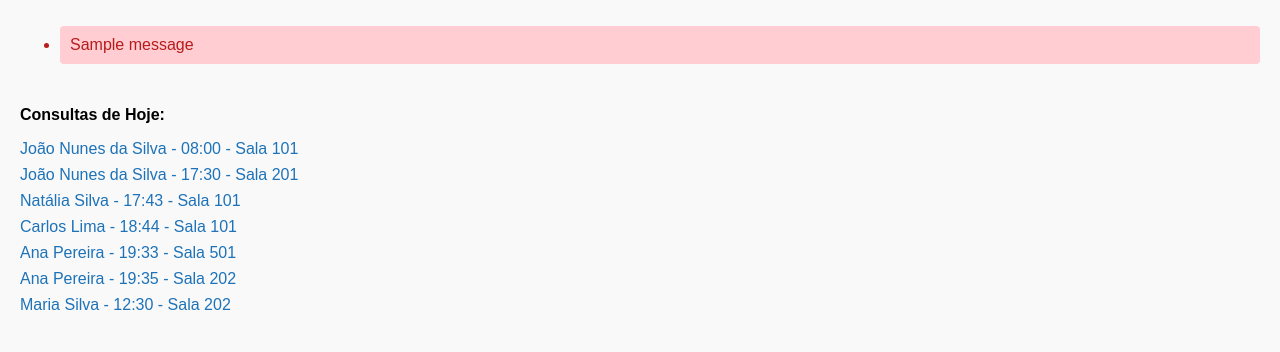
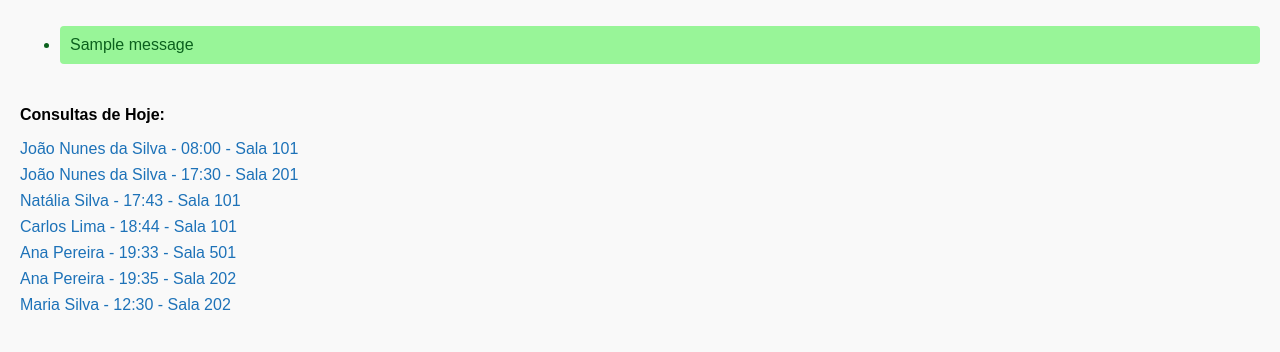
Before and after one commit to Matheus3575/clinica-medica, a Django app: template core/templates/realizar_consulta.html in a window 1280 px wide. Shown: the part 60-412 px from the top of the page. Run offline with Django 5.2, Linux system fonts and the light colour scheme; the template is opened without the code that fills it: values that come from a table or form of the project are taken from there, others are empty; data comes from the database, SQL or seed files in the repository; one stand-in notice (Sample message) is shown.

Commit message:
fix: algumas corecoes

```diff
--- a/Sql/operacoes_especiais.sql
+++ b/Sql/operacoes_especiais.sql
@@ -55,7 +55,7 @@ FOR EACH ROW
 BEGIN
     UPDATE Medicamento
     SET estoque = estoque - NEW.quantidade
-    WHERE id_medicamento = NEW.id_medicamento;
+    WHERE id_medicamento = NEW.id_medicamento
     AND estoque >= NEW.quantidade;  -- Impede estoque negativo
 END;
 
--- a/core/static/css/realizar_consulta.css
+++ b/core/static/css/realizar_consulta.css
@@ -101,6 +101,15 @@ button:hover, button:focus {
     margin-bottom: 10px;
     border-radius: 4px;
 }
+
+.alerta-success {
+    background: #98f598;
+    color: #0b611d;
+    padding: 10px;
+    margin-bottom: 10px;
+    border-radius: 4px;
+}
+
 .finalizar-flutuante {
     position: fixed;
     bottom: 25px;
--- a/core/templates/realizar_consulta.html
+++ b/core/templates/realizar_consulta.html
@@ -13,7 +13,7 @@
         {% if messages %}
             <ul class="messages">
                 {% for message in messages %}
-                    <li class="alerta {{ message.tags }}">{{ message }}</li>
+                    <li class="alerta-{{ message.tags }}">{{ message }}</li>
                 {% endfor %}
             </ul>
         {% endif %}
--- a/core/views.py
+++ b/core/views.py
@@ -181,7 +181,7 @@ def realizar_consulta(request):
             quantidade = prescricao_form.cleaned_data['quantidade']
 
             if medicamento.estoque_minimo < quantidade:
-            	messages.error(request, f"Estoque insuficiente de {medicamento.nome}. Disponível: {medicamento.estoque_minimo}")
+                messages.error(request, f"Estoque insuficiente de {medicamento.nome}. Disponível: {medicamento.estoque_minimo}")
             else:
                 Prescricao.objects.create(
                 consulta=consulta,
@@ -224,7 +224,7 @@ def realizar_consulta(request):
         'consultas_passadas': consultas_passadas,
         'prescricao_form': prescricao_form,
         'prescricoes': prescricoes,
-	    'agendar_form': agendar_form,
+        'agendar_form': agendar_form,
     })
 
 def logout_view(request):
```
